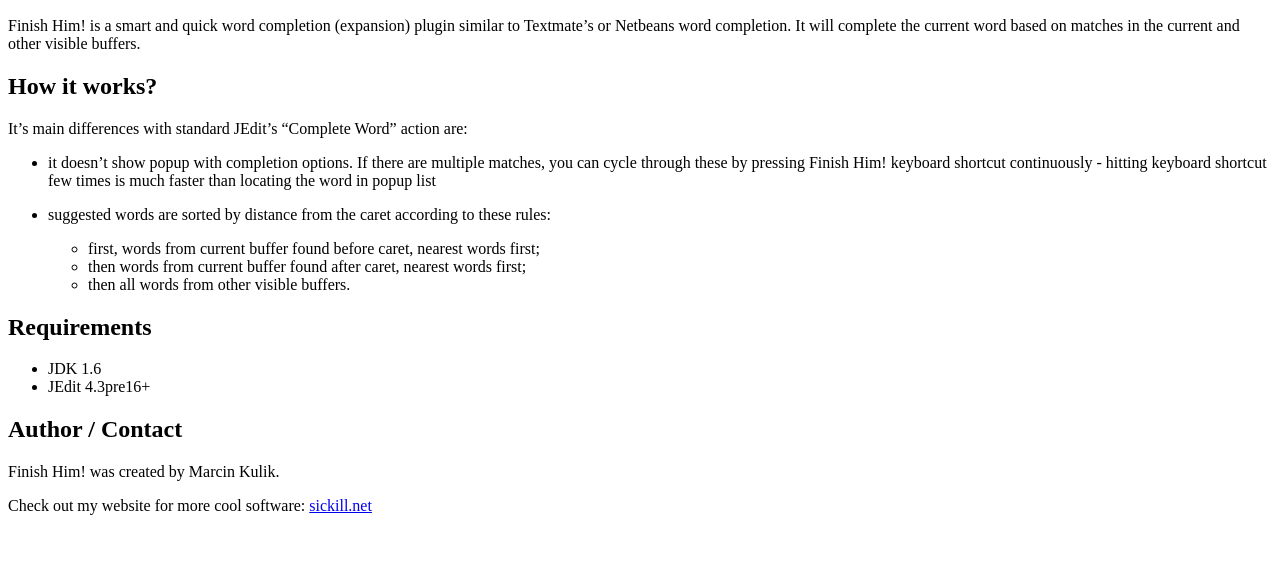
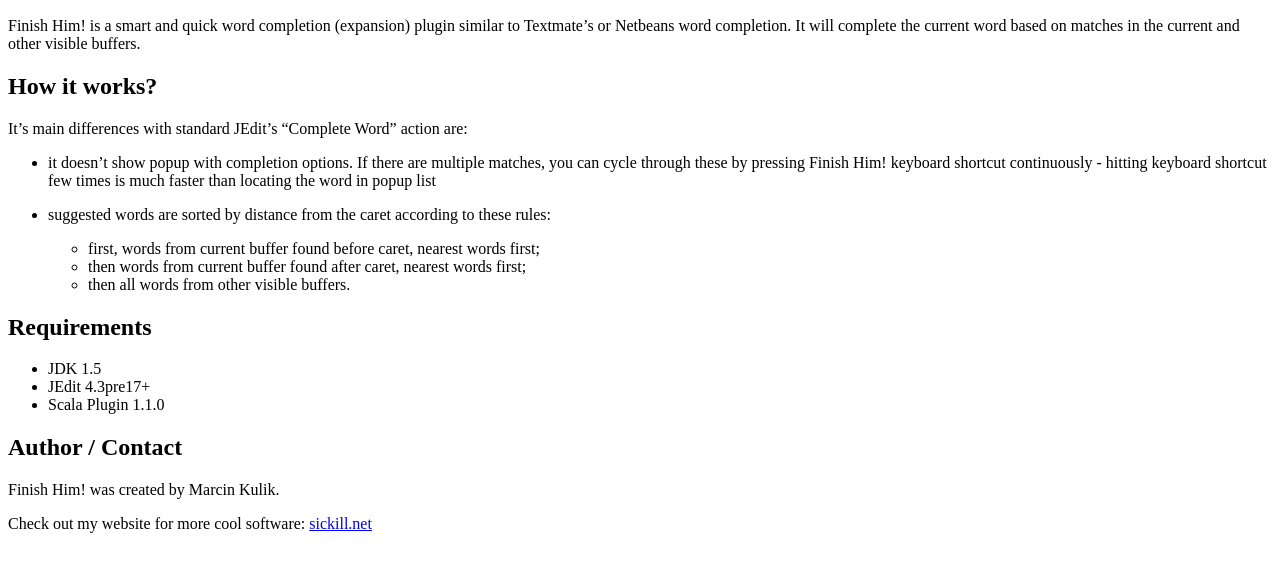
Before and after one commit to ku1ik/finish-him, a plain HTML site: page docs/index.html in a window 1280 px wide. Shown: the part 110-682 px from the top of the page. Drawn offline with Linux system fonts and the light colour scheme.

Commit message:
updated docs / readme

```diff
--- a/docs/index.html
+++ b/docs/index.html
@@ -35,9 +35,9 @@
 <h2 id='requirements'>Requirements</h2>
 
 <ul>
-<li>JDK 1.6</li>
-
-<li>JEdit 4.3pre16+</li>
+<li>JDK 1.5</li>
+<li>JEdit 4.3pre17+</li>
+<li>Scala Plugin 1.1.0</li>
 </ul>
 
 <h2 id='author__contact'>Author / Contact</h2>
```
Also changed, not shown: 1 other file.
